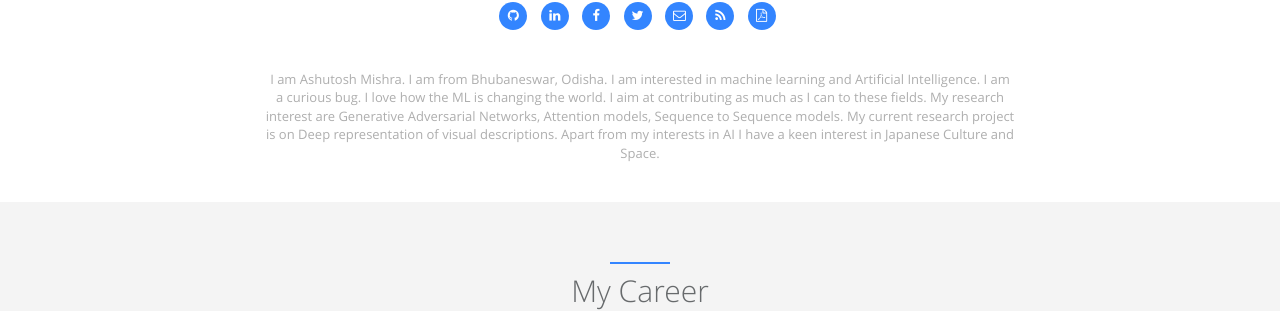
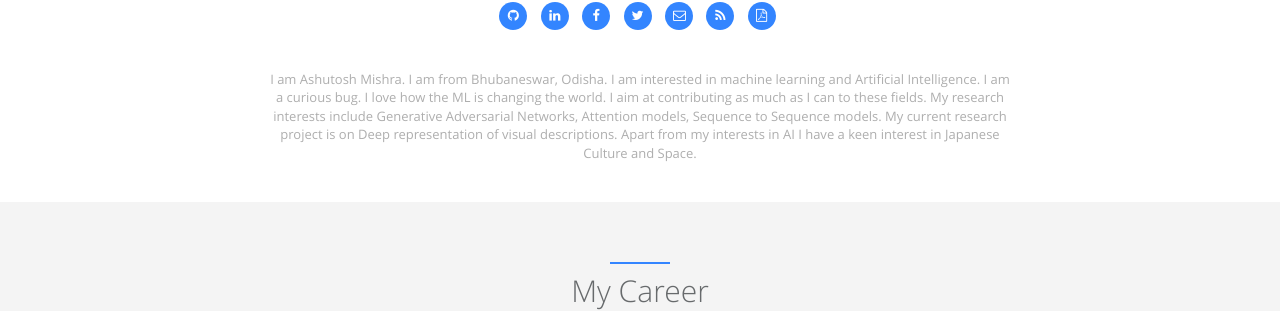
Before and after one commit to ASH1998/ash1998.github.io, a Jekyll site: the page built from index.html, in a window 1280 px wide and 900 px high, scrolled down 563 px. Shown: the part 190-501 px from the top of the window. Built offline with Jekyll 4.4.1, drawn with Linux system fonts in a browser that asks for light colours.

Commit message:
Update _config.yml

```diff
--- a/_config.yml
+++ b/_config.yml
@@ -28,7 +28,7 @@
   skill_icon2:
     - name: fa-linux
     - name: icon-git
-  desc: I am Ashutosh Mishra. I am from Bhubaneswar, Odisha. I am interested in machine learning and Artificial Intelligence. I am a curious bug. I love how the ML is changing the world. I aim at contributing as much as I can to these fields. My research interest are Generative Adversarial Networks, Attention models, Sequence to Sequence models. My current research project is on Deep representation of visual descriptions. Apart from my interests in AI I have a keen interest in Japanese Culture and Space.  # Describe yourself.
+  desc: I am Ashutosh Mishra. I am from Bhubaneswar, Odisha. I am interested in machine learning and Artificial Intelligence. I am a curious bug. I love how the ML is changing the world. I aim at contributing as much as I can to these fields. My research interests include Generative Adversarial Networks, Attention models, Sequence to Sequence models. My current research project is on Deep representation of visual descriptions. Apart from my interests in AI I have a keen interest in Japanese Culture and Space.  # Describe yourself.
 
 # comment
 disqus:  # if you wanna comment feature, go to https://disqus.com/ to get your configuration; if not, comment following two lines.
```
